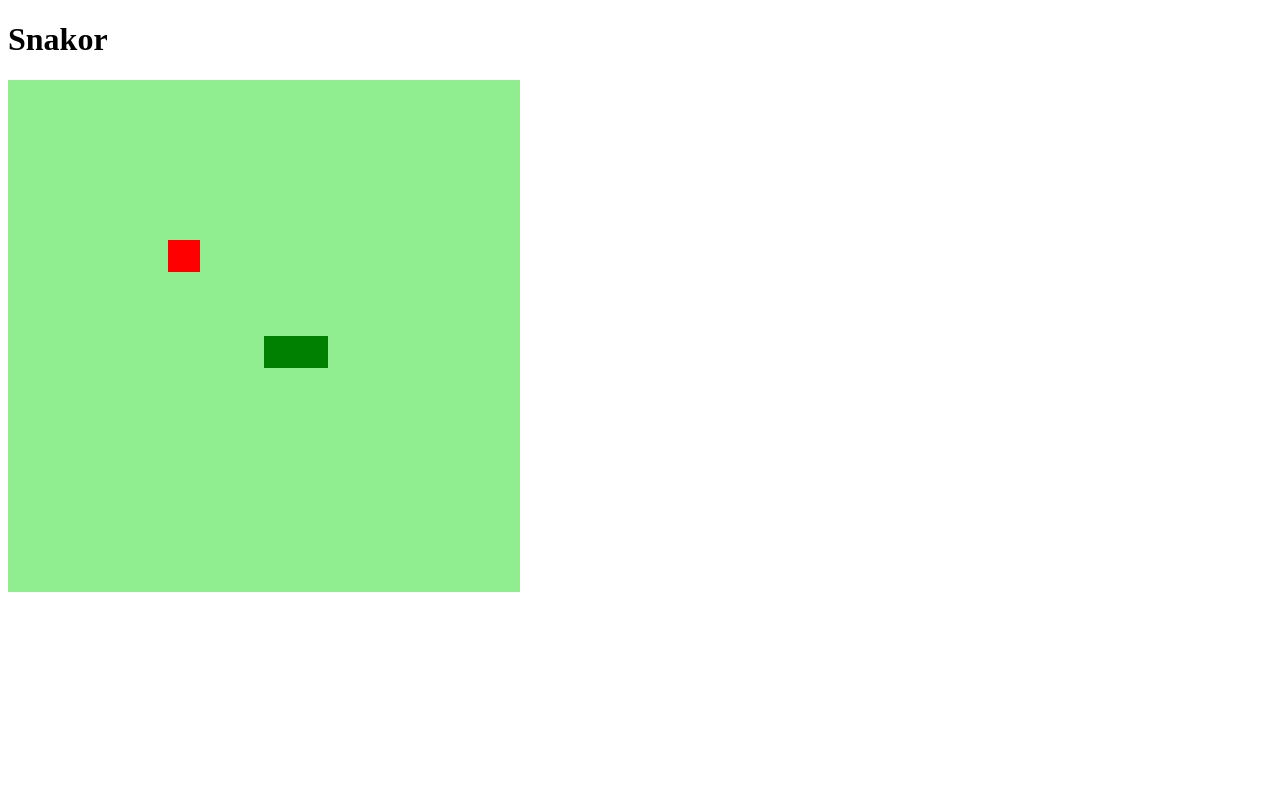
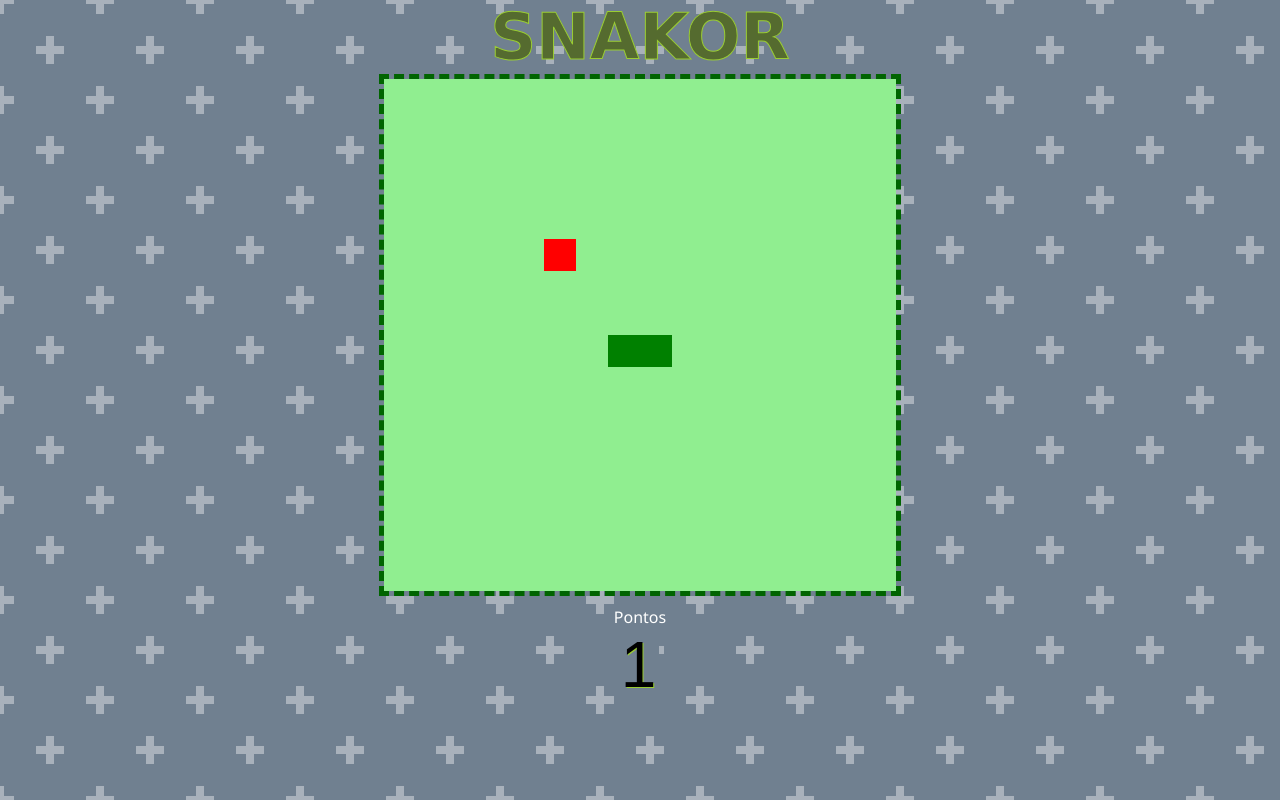
Before and after one commit to MoraesTon/snake, a plain HTML site: page index.html in a window 1280 px wide. Drawn offline with Linux system fonts and the light colour scheme; a web font is replaced by a local one.

Commit message:
Add points counter, styled interface

```diff
--- a/index.html
+++ b/index.html
@@ -10,8 +10,15 @@
     <title>Snake</title>
 </head>
 <body>
-    <h1>Snakor</h1>
-    <canvas id="snake" width="512" height="512"></canvas>
+    <div class="container">
+        <div class="title">
+            <p>SNAKOR</p>
+        </div>
+        <canvas id="snake" width="512" height="512"></canvas>
+        <label for="points">Pontos</label><p class="points">0</p>
+    </div>
+
+
 
     <script src="script.js" defer></script>
 </body>
--- a/script.js
+++ b/script.js
@@ -2,6 +2,9 @@ let canvas = document.querySelector('canvas');
 let context = canvas.getContext("2d");
 let box = 32;
 let snake = [];
+
+let showPoints = document.querySelector('.points');
+let points = 0;
 
 snake[0] = {
     x: 8 * box,
@@ -28,7 +31,7 @@ function createSnake() {
 
 function drawFood() {
     context.fillStyle = "red";
-    context.fillRect(food.x, food.y, box, box)
+    context.fillRect(food.x, food.y, box, box);
 }
 
 document.addEventListener("keydown", update);
@@ -71,6 +74,7 @@ function gameStart() {
     } else {
         food.x = Math.floor(Math.random() * 15 + 1) * box;
         food.y = Math.floor(Math.random() * 15 + 1) * box;
+        showPoints.innerHTML = ++points;
     }
 
     let newHead = {
@@ -82,4 +86,4 @@ function gameStart() {
 }
 
 
-let game = setInterval(gameStart, 100);
+let game = setInterval(gameStart, 150);
--- a/style.css
+++ b/style.css
@@ -0,0 +1,67 @@
+@import url('https://fonts.googleapis.com/css2?family=Fruktur&display=swap');
+@import url('https://fonts.googleapis.com/css2?family=Qahiri&display=swap');
+
+* {
+    margin: 0;
+    padding: 0;
+    box-sizing: border-box;
+}
+
+body {
+    display: flex;
+    justify-content: center;
+    align-items: center;
+
+    background:
+radial-gradient(circle, transparent 20%, slategray 20%, slategray 80%, transparent 80%, transparent),
+radial-gradient(circle, transparent 20%, slategray 20%, slategray 80%, transparent 80%, transparent) 50px 50px,
+linear-gradient(#A8B1BB 8px, transparent 8px) 0 -4px,
+linear-gradient(90deg, #A8B1BB 8px, transparent 8px) -4px 0;
+background-color: slategray;
+background-size:100px 100px, 100px 100px, 50px 50px, 50px 50px;
+}
+
+.container {
+    display: flex;
+    flex-direction: column;
+    justify-content: center;
+    align-items: center;
+}
+
+canvas {
+    border: 5px darkgreen dashed;
+}
+
+.title {
+    font-size: 4em;
+    font-weight: 600;
+    font-family: 'Fruktur', cursive;
+
+    color: darkolivegreen;
+
+    text-shadow:
+    -1px -1px 0 yellowgreen,
+    1px -1px 0 yellowgreen,
+    -1px 1px 0 yellowgreen,
+    1px 1px - yellowgreen;
+    -webkit-text-stroke: yellowgreen 1px;
+}
+
+label {
+    font-family: 'Segoe UI', Tahoma, Geneva, Verdana, sans-serif;
+    margin-top: 10px;
+    color: white;
+}
+
+.points {
+    font-size: 4em;
+    font-family: 'Qahiri', sans-serif;
+    letter-spacing: 3px;
+
+    background-color: slategray;
+    color: black;
+    text-shadow: yellowgreen 1px 1px;
+
+    display: flex;
+    justify-content: center;
+}
```
